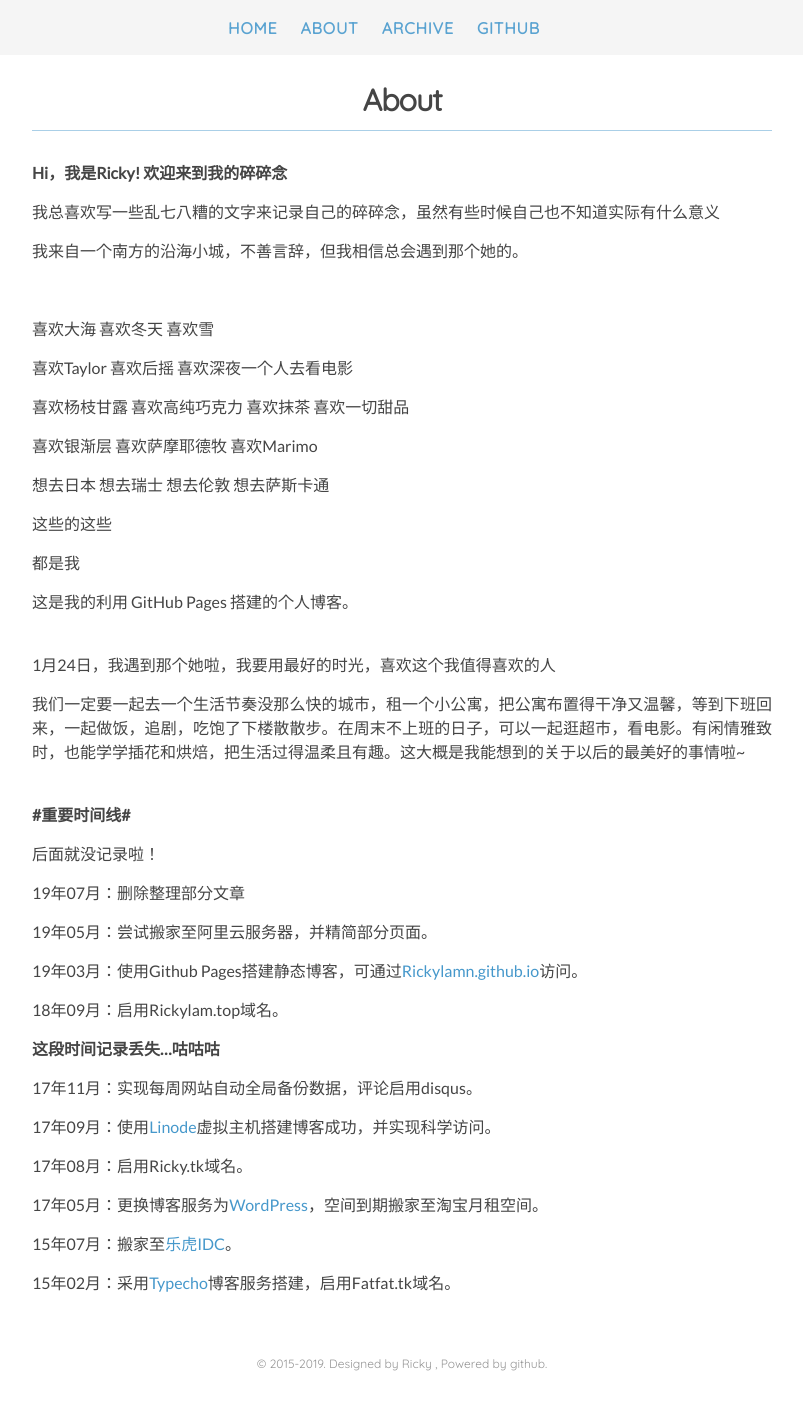
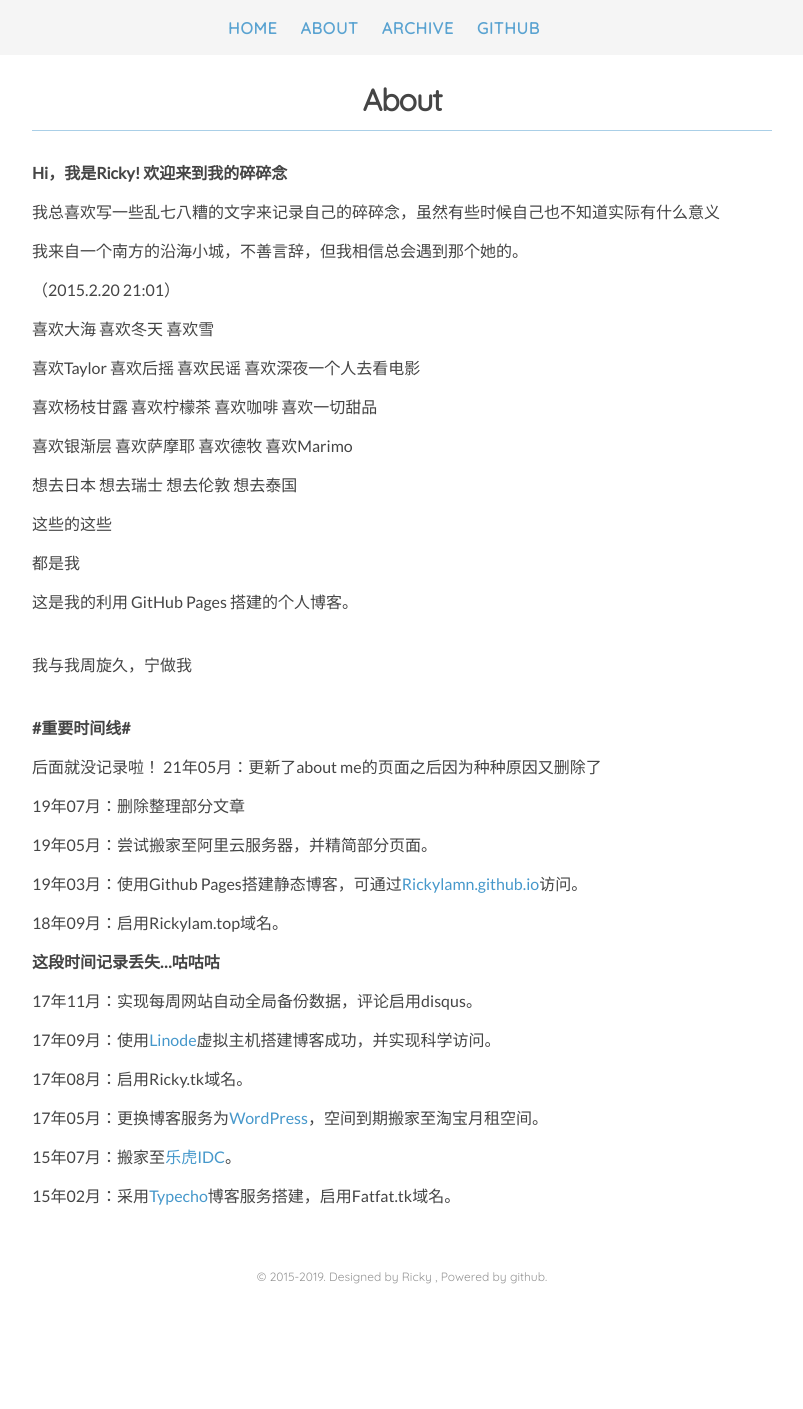
Before and after one commit to Rickylamn/Rickylamn.github.io, a Jekyll site: the page built from about.md, in a window 1280 px wide. Shown: the whole page, without its empty margins (238-1041 px from the left). Built offline with Jekyll 4.4.1, drawn with Linux system fonts in a browser that asks for light colours; nearby versions of some CDN libraries; after the commit the page ends 1322 px from its top, so only the background shows below that.

Commit message:
Update about.md
2021.7.9

```diff
--- a/about.md
+++ b/about.md
@@ -9,18 +9,18 @@ permalink: /about/
 
 我来自一个南方的沿海小城，不善言辞，但我相信总会遇到那个她的。
 
-
+（2015.2.20 21:01）
 <br>
 
 喜欢大海 喜欢冬天 喜欢雪
 
-喜欢Taylor 喜欢后摇 喜欢深夜一个人去看电影
+喜欢Taylor 喜欢后摇 喜欢民谣 喜欢深夜一个人去看电影
 
-喜欢杨枝甘露 喜欢高纯巧克力 喜欢抹茶 喜欢一切甜品
+喜欢杨枝甘露 喜欢柠檬茶 喜欢咖啡 喜欢一切甜品
 
-喜欢银渐层 喜欢萨摩耶德牧 喜欢Marimo
+喜欢银渐层 喜欢萨摩耶 喜欢德牧 喜欢Marimo
 
-想去日本 想去瑞士 想去伦敦 想去萨斯卡通
+想去日本 想去瑞士 想去伦敦 想去泰国
 
 这些的这些
 
@@ -34,16 +34,14 @@ permalink: /about/
 
 
 <br>
-1月24日，我遇到那个她啦，我要用最好的时光，喜欢这个我值得喜欢的人
-
-
-我们一定要一起去一个生活节奏没那么快的城市，租一个小公寓，把公寓布置得干净又温馨，等到下班回来，一起做饭，追剧，吃饱了下楼散散步。在周末不上班的日子，可以一起逛超市，看电影。有闲情雅致时，也能学学插花和烘焙，把生活过得温柔且有趣。这大概是我能想到的关于以后的最美好的事情啦~
+我与我周旋久，宁做我
 <br>
 
 <br>
 **#重要时间线#**
 
 后面就没记录啦！
+21年05月：更新了about me的页面之后因为种种原因又删除了
 
 19年07月：删除整理部分文章
 
```
